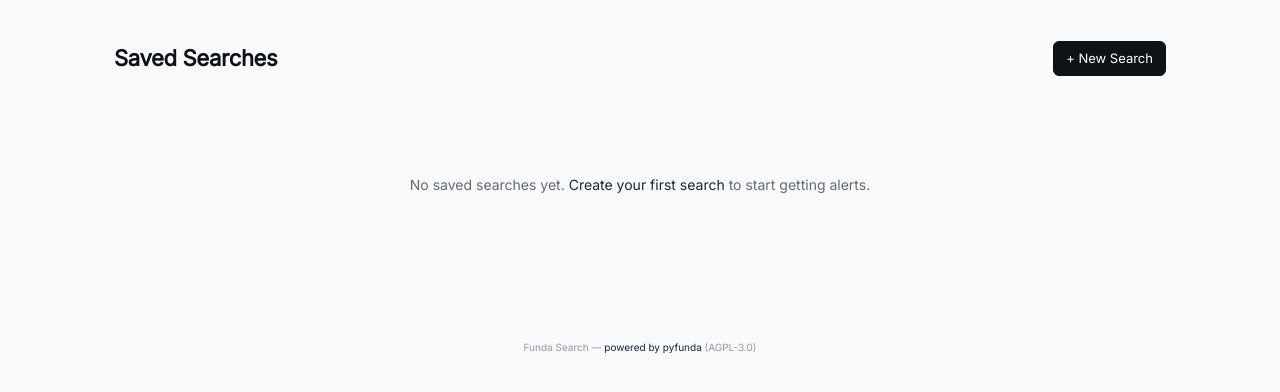
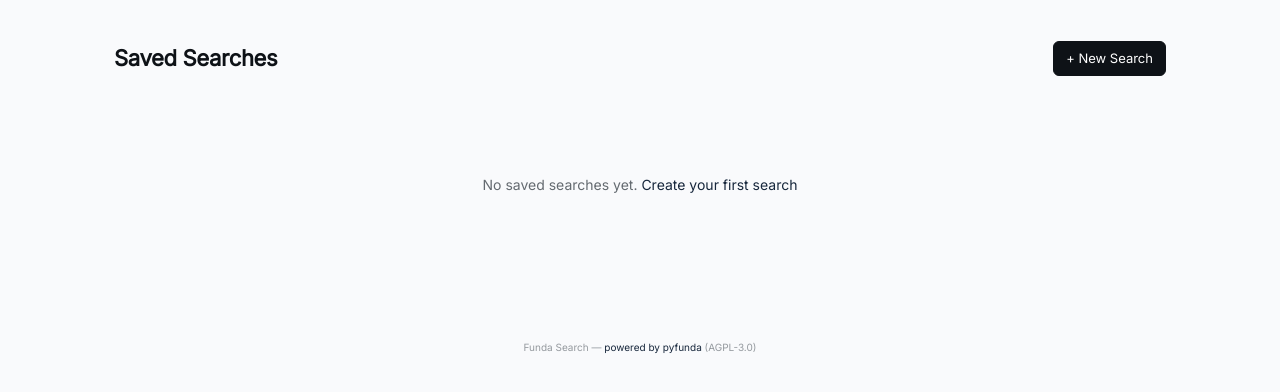
Before and after one commit to Codingroller/funda-search, a FastAPI app: template app/templates/dashboard.html in a window 1280 px wide. Shown: the part 56-448 px from the top of the page. Run offline with FastAPI, Linux system fonts and the light colour scheme; the template is opened without the code that fills it, so the values that code supplies are empty; parts of the project's set-up code (start-up, migrations or seed data) failed here and were passed over; some libraries are stand-ins or nearby versions.

Commit message:
Simplify empty-state message on dashboard
Co-Authored-By: Claude Sonnet 4.6 <noreply@anthropic.com>

```diff
--- a/app/templates/dashboard.html
+++ b/app/templates/dashboard.html
@@ -26,7 +26,7 @@
 </div>
 {% else %}
 <div class="empty-state">
-  <p>No saved searches yet. <a href="/queries/new">Create your first search</a> to start getting alerts.</p>
+  <p>No saved searches yet. <a href="/queries/new">Create your first search</a></p>
 </div>
 {% endif %}
 {% endblock %}
```
